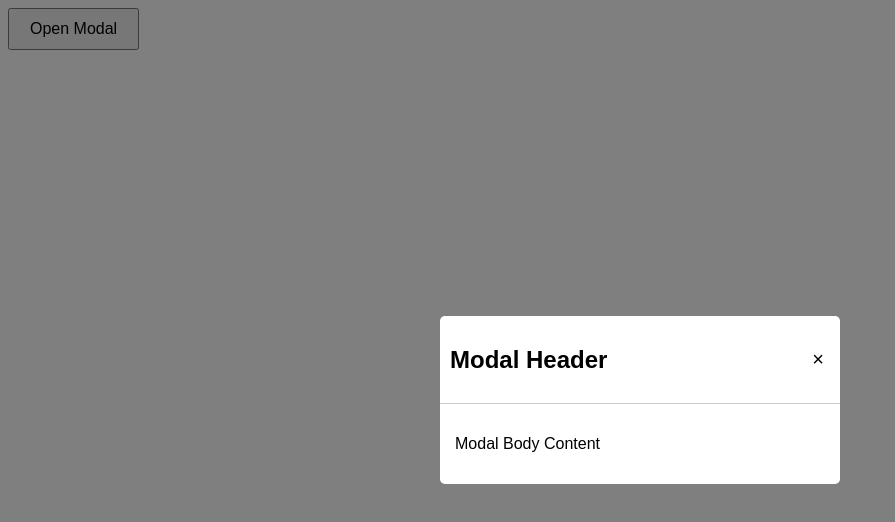
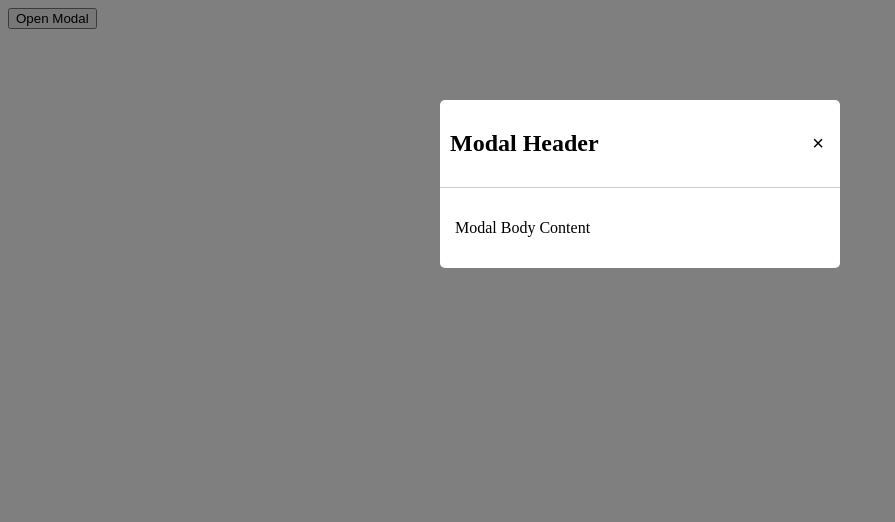
Before and after one commit to acciojob/css-modal-prasanth844, a website: page main.html in a window 1280 px wide. Both pictures are taken after a click on the button "Open Modal". Shown: the whole page, without its empty margins (0-895 px from the left). Drawn offline with Linux system fonts and the light colour scheme.

Commit message:
created a submission

```diff
--- a/main.html
+++ b/main.html
@@ -5,15 +5,13 @@
 </head>
 <body>
 
-    <!-- Open Modal Button -->
     <button id="openModal">Open Modal</button>
 
-    <!-- Modal -->
     <div class="modal" id="modal">
         <div class="modal-content">
             <div class="modal-header">
                 <h2>Modal Header</h2>
-                <button class="close-modal">&times;</button>
+                <button class="close-modal">×</button>
             </div>
             <div class="modal-body">
                 <p>Modal Body Content</p>
--- a/script.js
+++ b/script.js
@@ -1,10 +1,9 @@
-//your JS code here. If required.
 const openBtn = document.getElementById("openModal");
 const modal = document.getElementById("modal");
 const closeBtn = document.querySelector(".close-modal");
 
 openBtn.addEventListener("click", () => {
-    modal.style.display = "flex";
+    modal.style.display = "block";   // MUST be block
 });
 
 closeBtn.addEventListener("click", () => {
--- a/styles.css
+++ b/styles.css
@@ -1,49 +1,34 @@
-body {
-    font-family: Arial, sans-serif;
+.modal {
+    display: none;                 /* IMPORTANT */
+    position: fixed;
+    top: 0;
+    left: 0;
+    width: 100%;
+    height: 100%;
+    background: rgba(0,0,0,0.5);
 }
 
-/* Open button */
-#openModal {
-    padding: 10px 20px;
-    font-size: 16px;
-}
-
-/* Modal background */
-.modal {
-    display: none;
-    position: fixed;
-    inset: 0;
-    background-color: rgba(0, 0, 0, 0.5);
-
-    justify-content: center;
-    align-items: center;
-}
-
-/* Modal content */
 .modal-content {
-    background-color: white;
+    background: white;
     width: 400px;
+    margin: 100px auto;            /* Center horizontally */
     border-radius: 5px;
 }
 
-/* Header */
 .modal-header {
     display: flex;
     justify-content: space-between;
-    align-items: center;
     padding: 10px;
     border-bottom: 1px solid #ccc;
 }
 
-/* Close button */
-.close-modal {
-    font-size: 20px;
-    border: none;
-    background: none;
-    cursor: pointer;
-}
-
-/* Body */
 .modal-body {
     padding: 15px;
 }
+
+.close-modal {
+    background: none;
+    border: none;
+    font-size: 20px;
+    cursor: pointer;
+}
```
